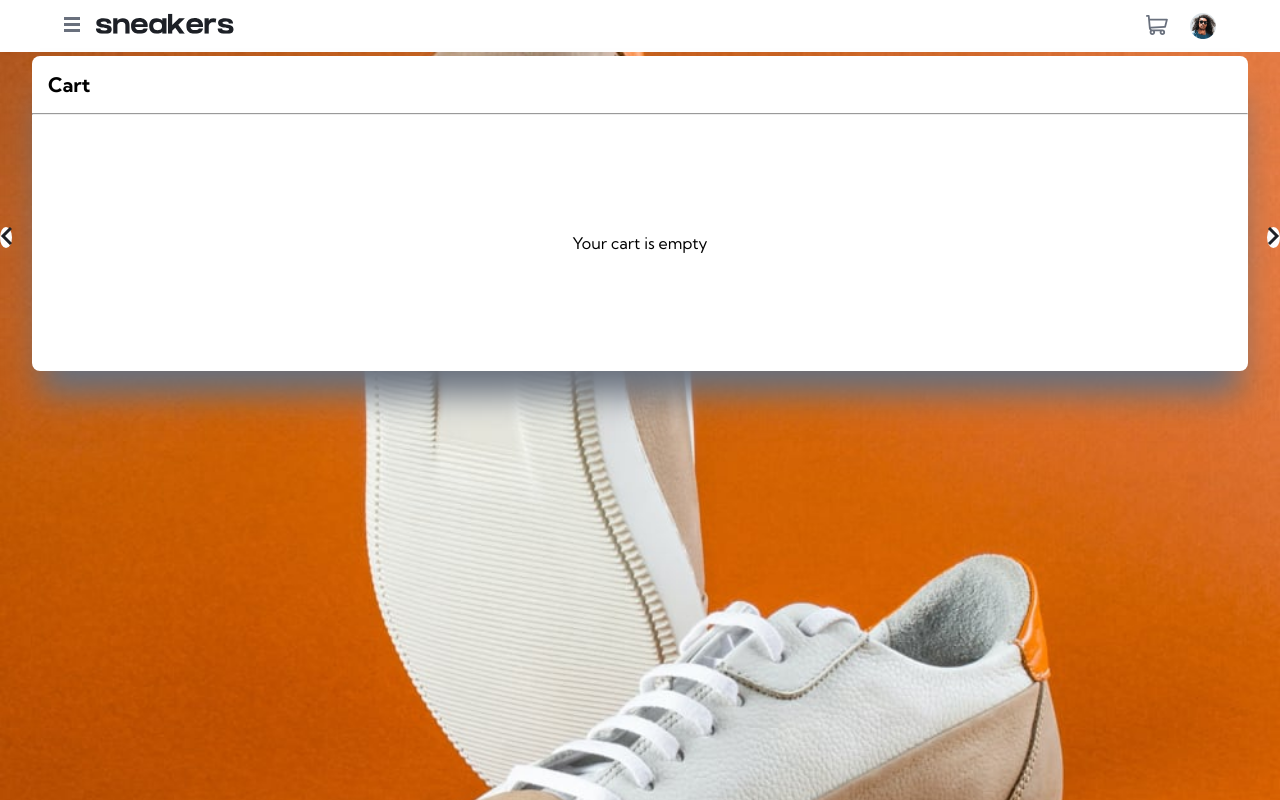
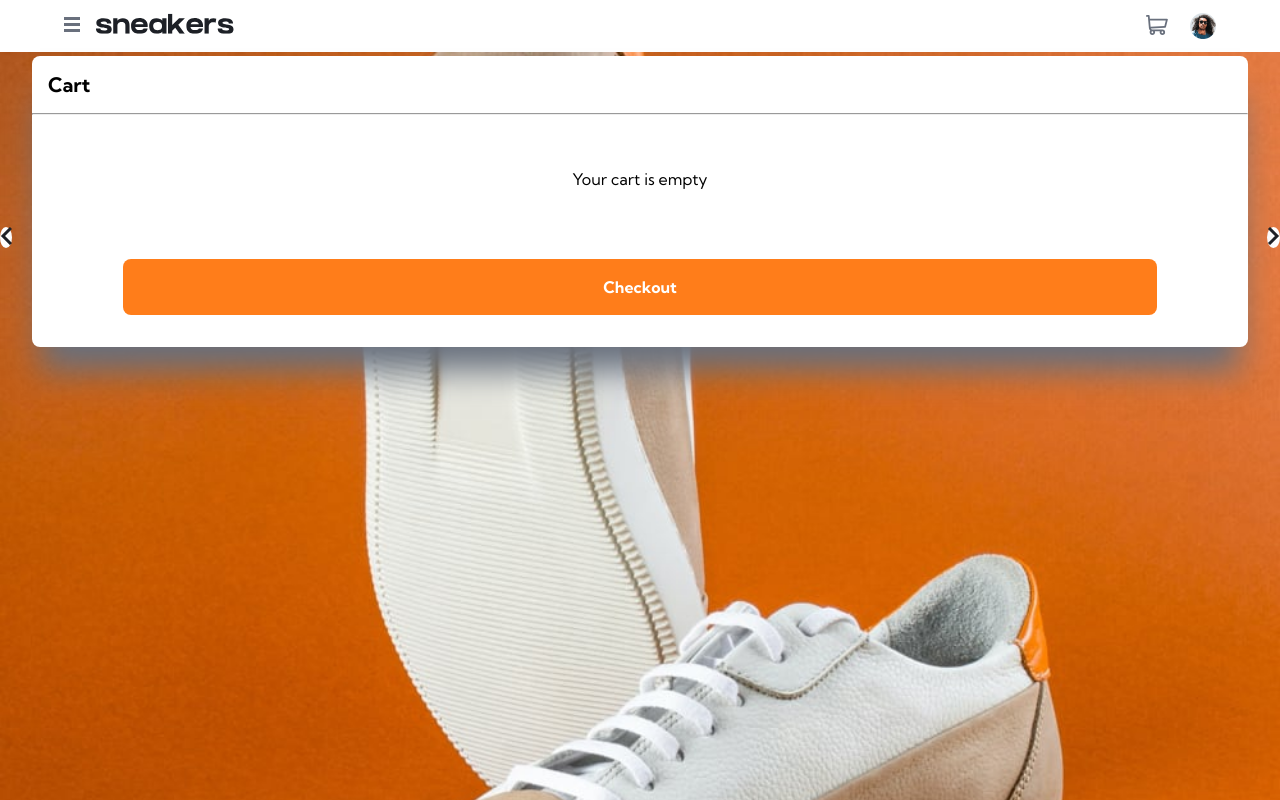
Before and after one commit to alec-sena/fem-ecommerce-product-page, a React (Create React App) app: page / in a window 1280 px wide. Both pictures are taken after a click on the button 1167 px from the left and 26 px from the top of the page. Shown: the top 800 px of the page. Built offline with nearby package versions, Linux system fonts and the light colour scheme.

Commit message:
Style Cart & CartCard (WIP)

```diff
--- a/src/components/Cart.js
+++ b/src/components/Cart.js
@@ -16,6 +16,9 @@ function Cart(props){
                 cards.map((item, idx) => <CartCard key={idx} item={props.cart[item]} setCart={props.setCart} />)
             }
             </div>
+            <div className="Cart__ButtonContainer">
+                <button>Checkout</button>
+            </div>
         </div>
     )
 }
--- a/src/scss/Cart.scss
+++ b/src/scss/Cart.scss
@@ -21,5 +21,24 @@
   display: flex;
   justify-content: center;
   align-items: center;
-  min-height: 16rem;
+  min-height: 8rem; //temp value, needs adjusting and/or removal (replace with margin/padding)
 }
+
+.Cart__ButtonContainer {
+  display: flex;
+  justify-content: center;
+  align-items: center;
+
+  button {
+    height: 3.5rem;
+    width: 85%;
+    background-color: $orange;
+    border-radius: 0.5rem;
+    border: none;
+    color: $white;
+    font-size: 1rem;
+    font-weight: bold;
+    margin: 1rem;
+    margin-bottom: 2rem;
+  }
+}
--- a/src/scss/CartCard.scss
+++ b/src/scss/CartCard.scss
@@ -6,7 +6,7 @@
   column-gap: 2.5%;
   z-index: 2;
   height: 100%;
-  width: 90%;
+  width: 85%;
 
   .CartCard__ThumbnailContainer {
     img {
```
